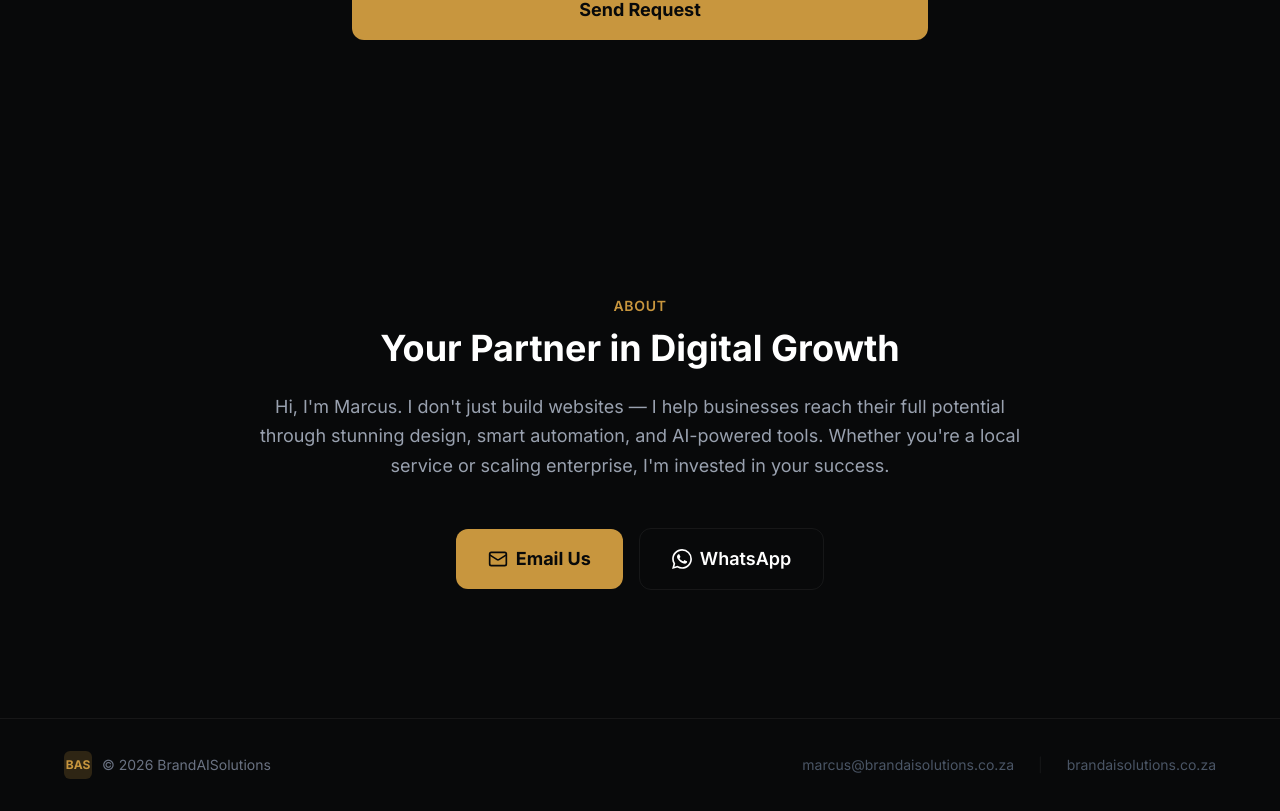
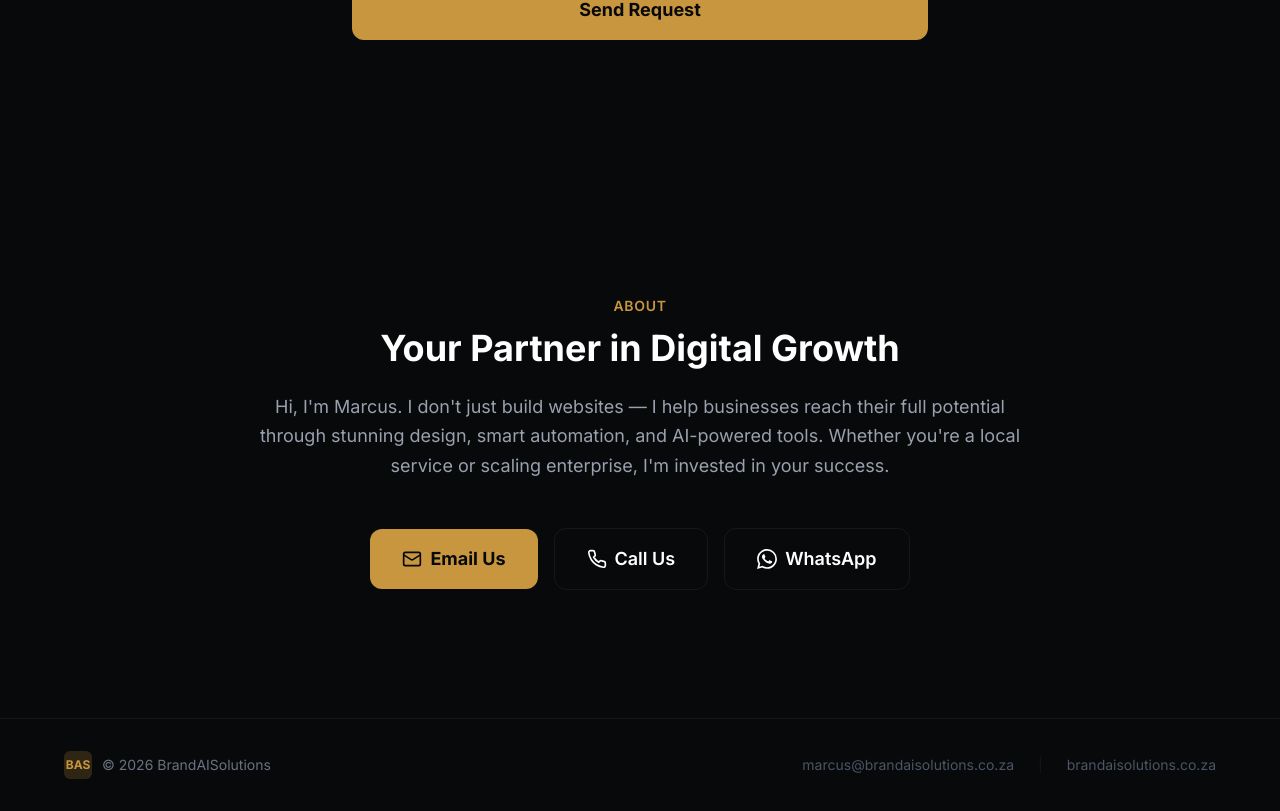
Before and after one commit to brandsitebuilder-cyber/brandaisolutions, a React (Vite) app: page / in a window 1280 px wide. Shown: the part 3219-4030 px from the top of the page. Built offline with nearby package versions, Linux system fonts and the light colour scheme.

Commit message:
Add Call Us button (tel:27827461928) to contact section

```diff
--- a/src/App.tsx
+++ b/src/App.tsx
@@ -307,6 +307,11 @@ export default function App() {
               <svg width="20" height="20" viewBox="0 0 24 24" fill="none" stroke="currentColor" strokeWidth="2"><rect x="2" y="4" width="20" height="16" rx="2"/><path d="m22 7-8.97 5.7a1.94 1.94 0 0 1-2.06 0L2 7"/></svg>
               Email Us
             </a>
+            <a href="tel:27827461928"
+              className="inline-flex items-center gap-2 border border-border-subtle hover:border-accent/30 text-white px-8 py-4 rounded-xl font-semibold text-lg transition-all w-full sm:w-auto justify-center">
+              <svg width="20" height="20" viewBox="0 0 24 24" fill="none" stroke="currentColor" strokeWidth="2"><path d="M22 16.92v3a2 2 0 0 1-2.18 2 19.79 19.79 0 0 1-8.63-3.07 19.5 19.5 0 0 1-6-6 19.79 19.79 0 0 1-3.07-8.67A2 2 0 0 1 4.11 2h3a2 2 0 0 1 2 1.72 12.84 12.84 0 0 0 .7 2.81 2 2 0 0 1-.45 2.11L8.09 9.91a16 16 0 0 0 6 6l1.27-1.27a2 2 0 0 1 2.11-.45 12.84 12.84 0 0 0 2.81.7A2 2 0 0 1 22 16.92z"/></svg>
+              Call Us
+            </a>
             <a href="https://wa.me/27765626175" target="_blank" rel="noopener noreferrer"
               className="inline-flex items-center gap-2 border border-border-subtle hover:border-accent/30 text-white px-8 py-4 rounded-xl font-semibold text-lg transition-all w-full sm:w-auto justify-center">
               <svg width="20" height="20" viewBox="0 0 24 24" fill="currentColor"><path d="M17.472 14.382c-.297-.149-1.758-.867-2.03-.967-.273-.099-.471-.148-.67.15-.197.297-.767.966-.94 1.164-.173.199-.347.223-.644.075-.297-.15-1.255-.463-2.39-1.475-.883-.788-1.48-1.761-1.653-2.059-.173-.297-.018-.458.13-.606.134-.133.298-.347.446-.52.149-.174.198-.298.298-.497.099-.198.05-.371-.025-.52-.075-.149-.669-1.612-.916-2.207-.242-.579-.487-.5-.669-.51-.173-.008-.371-.01-.57-.01-.198 0-.52.074-.792.372-.272.297-1.04 1.016-1.04 2.479 0 1.462 1.065 2.875 1.213 3.074.149.198 2.096 3.2 5.077 4.487.709.306 1.262.489 1.694.625.712.227 1.36.195 1.871.118.571-.085 1.758-.719 2.006-1.413.248-.694.248-1.289.173-1.413-.074-.124-.272-.198-.57-.347m-5.421 7.403h-.004a9.87 9.87 0 0 1-5.031-1.378l-.361-.214-3.741.982.998-3.648-.235-.374a9.86 9.86 0 0 1-1.51-5.26c.001-5.45 4.436-9.884 9.888-9.884 2.64 0 5.122 1.03 6.988 2.898a9.825 9.825 0 0 1 2.893 6.994c-.003 5.45-4.437 9.884-9.885 9.884m8.413-18.297A11.815 11.815 0 0 0 12.05 0C5.495 0 .16 5.335.157 11.892c0 2.096.547 4.142 1.588 5.945L.057 24l6.305-1.654a11.882 11.882 0 0 0 5.683 1.448h.005c6.554 0 11.89-5.335 11.893-11.893a11.821 11.821 0 0 0-3.48-8.413Z"/></svg>
```
